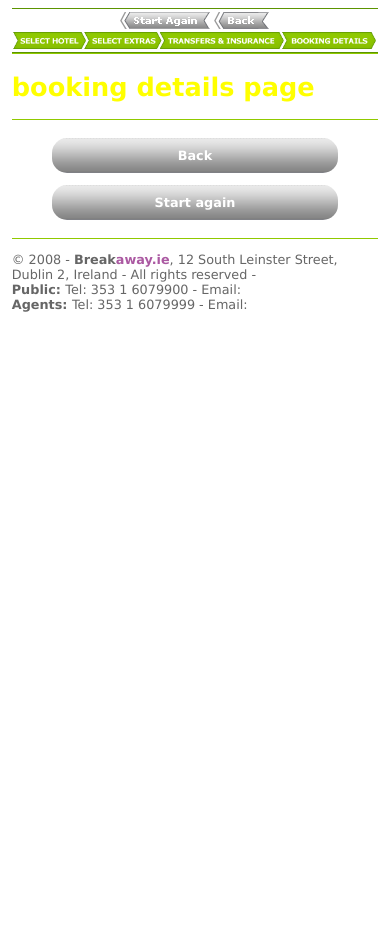
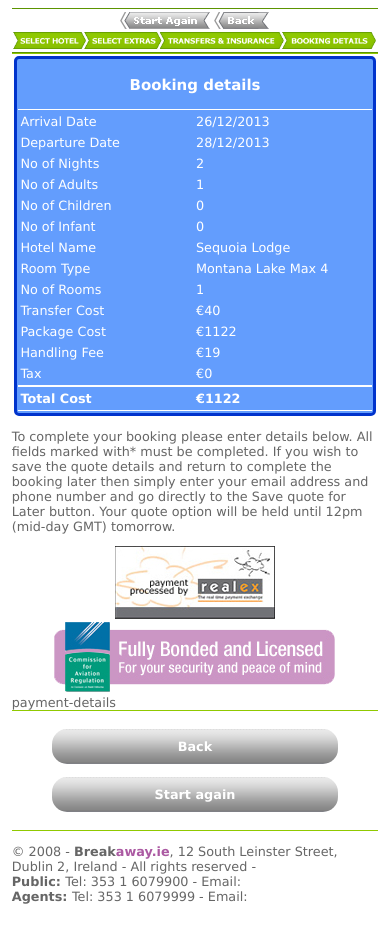
Before and after one commit to josefzacek/breakaway-booking-engine, a PHP site: page /booking-details.php in a window 390 px wide. Shown: the part 107-1038 px from the top of the page. Before the commit the page ends 419 px from the top, so only its background shows below. Run offline with PHP 8.4, Linux system fonts and the light colour scheme; some libraries are stand-ins or nearby versions.

Commit message:
added final-booking-details to booking page - optimized for mobile

```diff
--- a/booking-details.php
+++ b/booking-details.php
@@ -35,9 +35,89 @@
 
   <div class="spacer"></div>
 
+  <div class="final-booking-details">
+  <h3>Booking details</h3>
+  <table>
+  	<tr>
+  		<td>Arrival Date</td>
+  		<td>26/12/2013</td>
+  	</tr>
+  	<tr>
+  		<td>Departure Date</td>
+  		<td>28/12/2013</td>
+  	</tr>
+
+  	<tr>
+  		<td>No of Nights</td>
+  		<td>2</td>
+  	</tr>
+  	<tr>
+  		<td>No of Adults</td>
+  		<td>1</td>
+  	</tr>
+    <tr>
+  		<td>No of Children</td>
+  		<td>0</td>
+  	</tr>
+    <tr>
+  		<td>No of Infant</td>
+  		<td>0</td>
+  	</tr>
+
+    <tr>
+  		<td>Hotel Name</td>
+  		<td>Sequoia Lodge</td>
+  	</tr>
+    <tr>
+  		<td>Room Type</td>
+  		<td>Montana Lake Max 4 </td>
+  	</tr>
+    <tr>
+  		<td>No of Rooms</td>
+  		<td>1</td>
+  	</tr>
+
+    <tr>
+  		<td>Transfer Cost</td>
+  		<td>&euro;40</td>
+  	</tr>
+  	<tr>
+  		<td>Package Cost</td>
+  		<td>&euro;1122</td>
+  	</tr>
+  	<tr>
+  		<td>Handling Fee</td>
+  		<td>&euro;19</td>
+  	</tr>
+  	<tr>
+  		<td>Tax</td>
+  		<td>&euro;0</td>
+  	</tr>
+
+  </table>
+  <table class="">
+  <tr>
+  		<td><b>Total Cost</b></td>
+  		<td><b>&euro;1122</b></td>
+  	</tr>
+  </table>
+  </div> <!-- final-booking-details end -->
 
 
- <h1 class="booo">booking details page </h1>
+
+ <p>To complete your booking please enter details below. All fields marked with* must be completed.
+If you wish to save the quote details and return to complete the booking later then simply enter your email address and phone number and go directly to the Save quote for Later button. Your quote option will be held until 12pm (mid-day GMT) tomorrow.</p>
+
+<div class="img-holder">
+  <img src="images/booking-details/realex.png" alt="Realex">
+  <img src="images/booking-details/fully-bonded-licensed.png" alt="Licence">
+</div> <!-- img-holder end -->
+
+
+<div class="payment-details">
+
+payment-details
+</div> <!-- payment-details end -->
 
 
 
--- a/css/booking-details.css
+++ b/css/booking-details.css
@@ -1,6 +1,33 @@
 @charset "utf-8";
 /* CSS Document */
 
-.booo {
-	color:#FF0;
+.final-booking-details {
+	background-color: #639DFD;
+	border: 3px solid #03C;
+	-moz-border-radius: 5px;
+	-webkit-border-radius: 5px;
+	border-radius: 5px;
+	padding:0.5%;
+	margin:0.5%;
+	color:#fff;
 }
+.final-booking-details h3 {
+	text-align:center;
+}
+.final-booking-details table {
+	width:100%;
+	border-bottom:1px solid;
+	border-top:1px solid;
+}
+.final-booking-details table tr td{
+	padding:2px 0;
+	width:50%;
+}
+
+
+
+
+.img-holder img {
+	display:block;
+	margin:3px auto;
+}
```
Also changed, not shown: images/booking-details/fully-bonded-licensed.png (added), images/booking-details/realex.png (added), 1 other file.
